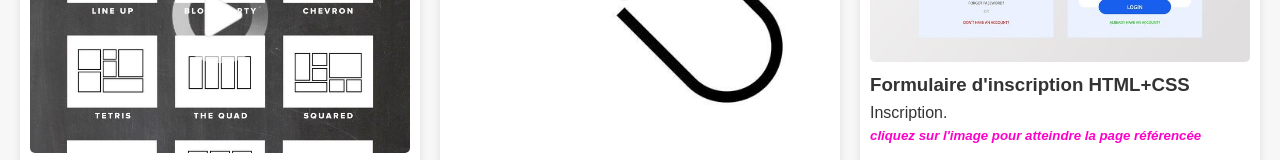
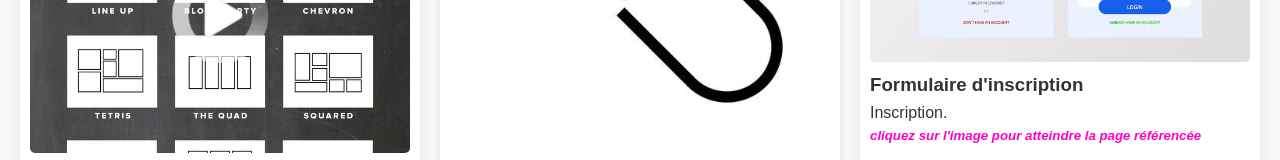
Before and after one commit to Eightia/eightia.github.com, a plain HTML site: page index.html in a window 1280 px wide. Shown: the part 1181-1341 px from the top of the page. Drawn offline with Linux system fonts and the light colour scheme.

Commit message:
index.html

```diff
--- a/index.html
+++ b/index.html
@@ -72,7 +72,7 @@
       </div>
       <div class="projet">
         <a href="formulaire.html"><img src="dbbf1b262bacd8ac94c4943dde30369f.jpg" alt="Projet 3" /></a>
-        <h3>Formulaire d'inscription HTML+CSS</h3>
+        <h3>Formulaire d'inscription</h3>
         <p>Inscription.</p>
         <h5><i>cliquez sur l'image pour atteindre la page référencée</i></h5>
       </div>
```
